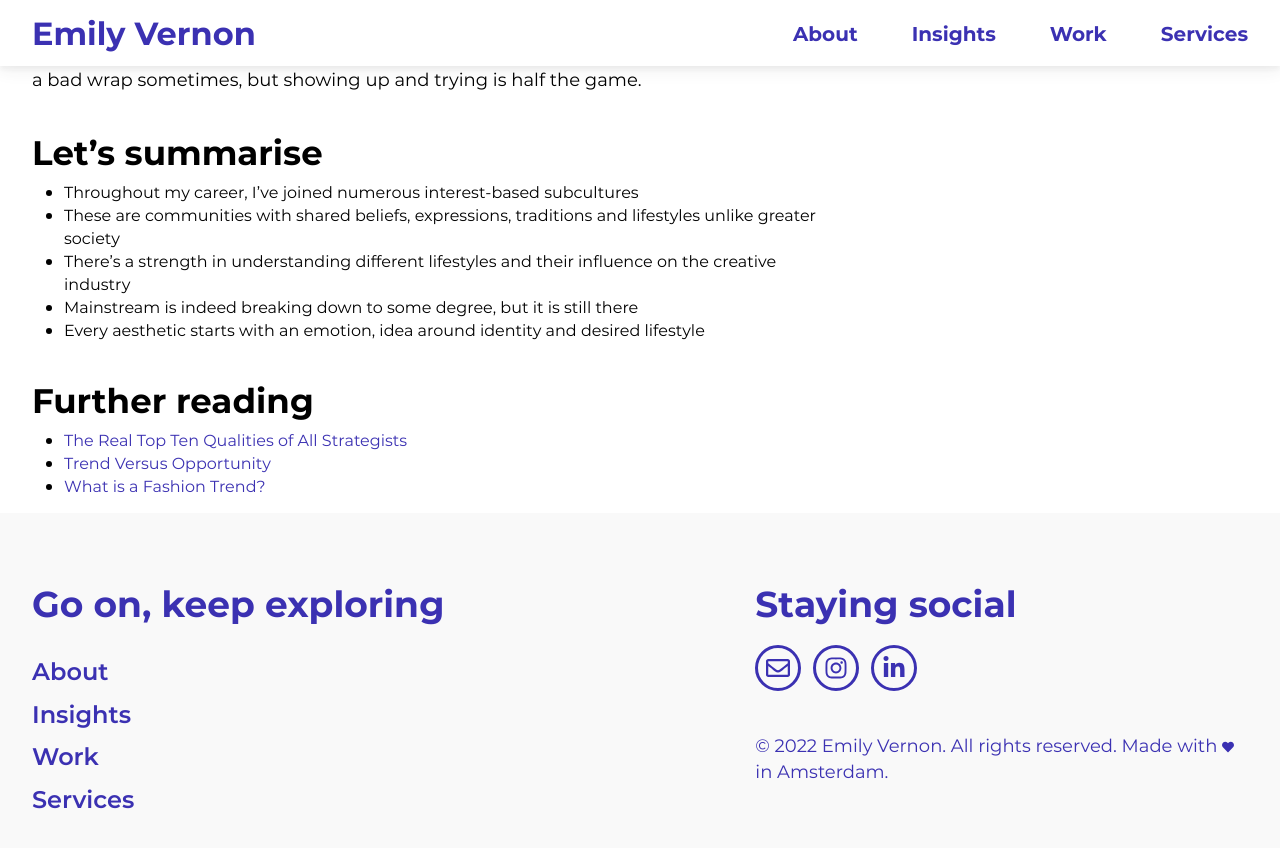
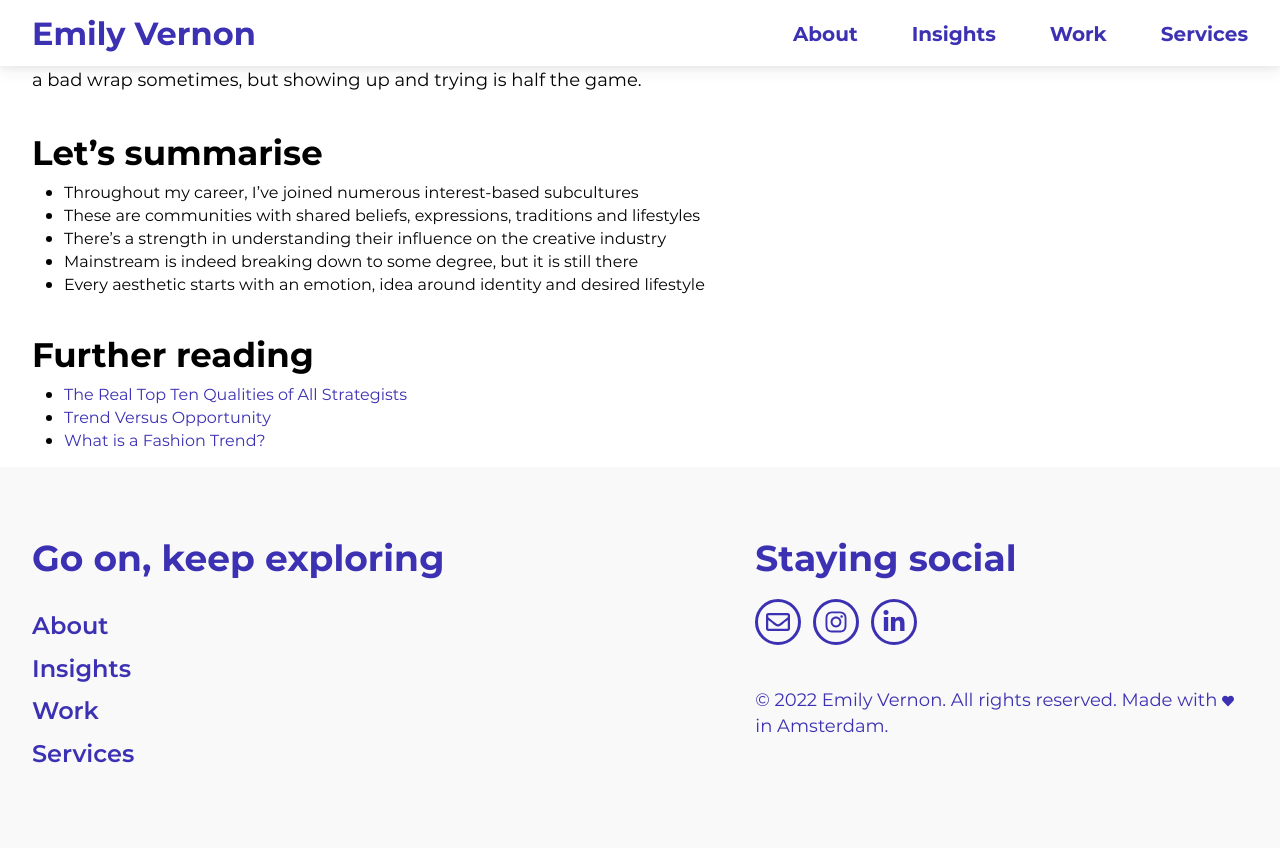
Before and after one commit to emilygv/emilyvernon.com, a Jekyll site: the page built from _posts/2021-12-09-feeling-like-a-subculture-tourist.md, in a window 1280 px wide and 900 px high, scrolled down 3364 px. Shown: the top 848 px of the window. Built offline with Jekyll 4.4.1, drawn with Linux system fonts in a browser that asks for light colours.

Commit message:
Update 2021-12-09-feeling-like-a-subculture-tourist.md

```diff
--- a/_posts/2021-12-09-feeling-like-a-subculture-tourist.md
+++ b/_posts/2021-12-09-feeling-like-a-subculture-tourist.md
@@ -56,7 +56,7 @@ Unless we are from that subculture, it's difficult to make decisions about an au
 ## Let’s summarise
 
 - Throughout my career, I've joined numerous interest-based subcultures
-- These are communities with shared beliefs, expressions, traditions and lifestyles unlike greater society
-- There's a strength in understanding different lifestyles and their influence on the creative industry
+- These are communities with shared beliefs, expressions, traditions and lifestyles
+- There's a strength in understanding their influence on the creative industry
 - Mainstream is indeed breaking down to some degree, but it is still there
 - Every aesthetic starts with an emotion, idea around identity and desired lifestyle
```
